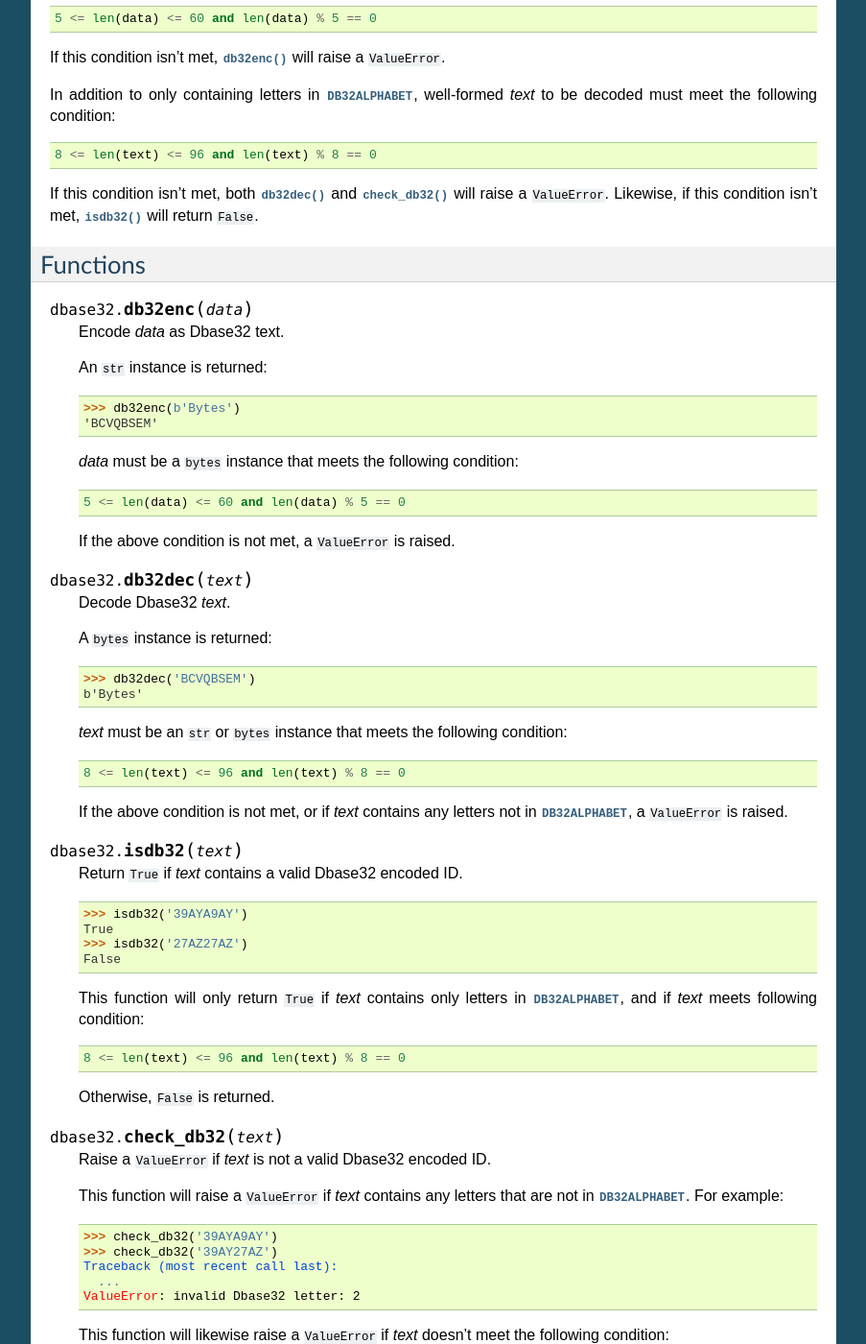
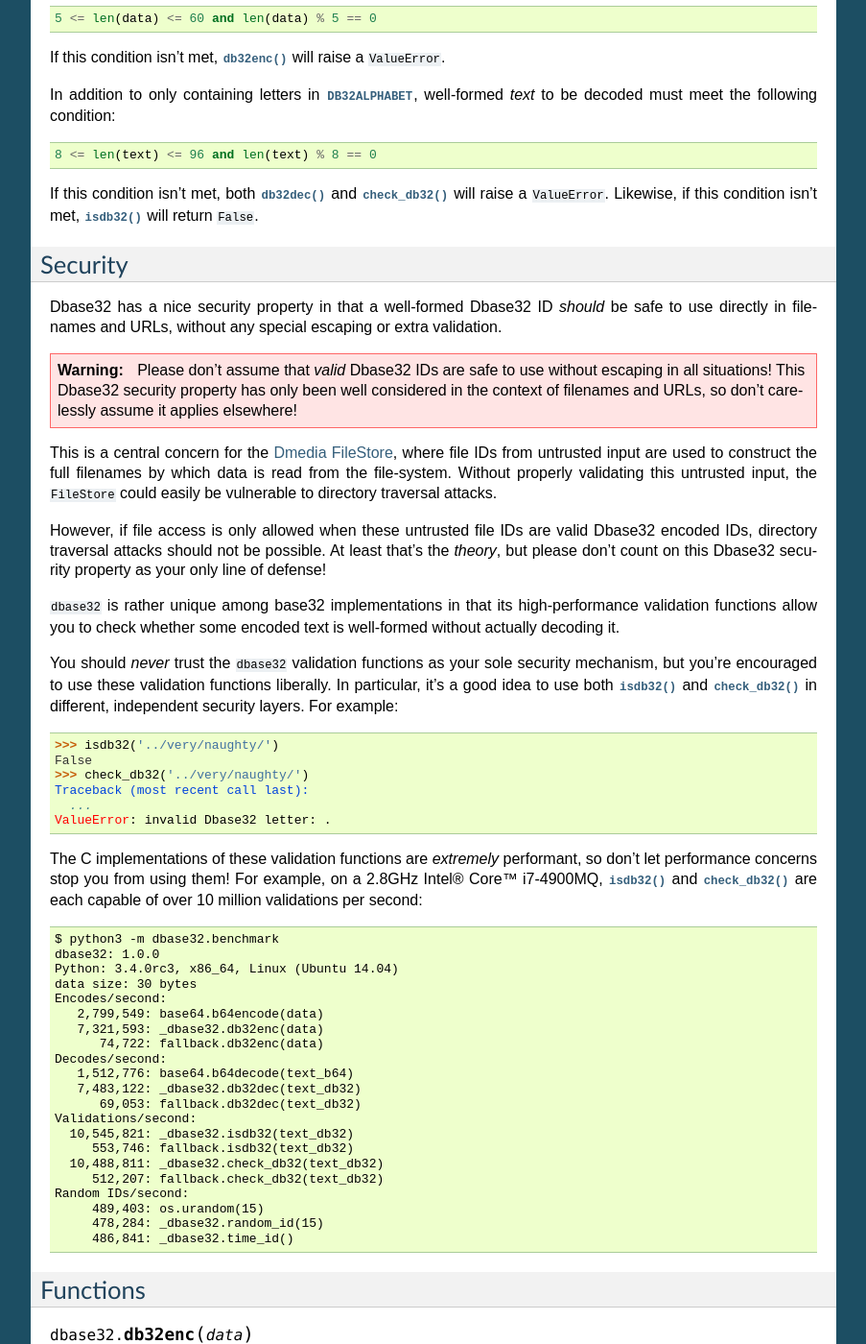
Before and after one commit to json420/dbase32, a Sphinx documentation site: the page built from doc/dbase32.rst, in a window 1280 px wide and 1400 px high, scrolled down 2391 px. Shown: the whole window at 96% size, without its empty margins (198-1101 px from the left). Built offline with Sphinx 7.4.7, drawn with Linux system fonts in a browser that asks for light colours.

Commit message:
doc: add more details on security properties of validations functions, and their performance

```diff
--- a/doc/dbase32.rst
+++ b/doc/dbase32.rst
@@ -158,6 +158,75 @@ In addition to only containing letters in :data:`DB32ALPHABET`, well-formed
 If this condition isn't met, both :func:`db32dec()` and :func:`check_db32()`
 will raise a ``ValueError``.  Likewise, if this condition isn't met,
 :func:`isdb32()` will return ``False``.
+
+
+
+Security
+--------
+
+Dbase32 has a nice security property in that a well-formed Dbase32 ID *should*
+be safe to use directly in filenames and URLs, without any special escaping or
+extra validation.
+
+.. warning::
+
+    Please don't assume that *valid* Dbase32 IDs are safe to use without
+    escaping in all situations!  This Dbase32 security property has only been
+    well considered in the context of filenames and URLs, so don't carelessly
+    assume it applies elsewhere!
+
+This is a central concern for the `Dmedia FileStore`_, where file IDs from
+untrusted input are used to construct the full filenames by which data is read
+from the file-system.  Without properly validating this untrusted input, the
+``FileStore`` could easily be vulnerable to directory traversal attacks.
+
+However, if file access is only allowed when these untrusted file IDs are valid
+Dbase32 encoded IDs, directory traversal attacks should not be possible.  At
+least that's the *theory*, but please don't count on this Dbase32 security
+property as your only line of defense!
+
+``dbase32`` is rather unique among base32 implementations in that its
+high-performance validation functions allow you to check whether some encoded
+text is well-formed without actually decoding it.
+
+You should *never* trust the ``dbase32`` validation functions as your sole
+security mechanism, but you're encouraged to use these validation functions
+liberally.  In particular, it's a good idea to use both :func:`isdb32()` and
+:func:`check_db32()` in different, independent security layers.  For example:
+
+>>> isdb32('../very/naughty/')
+False
+>>> check_db32('../very/naughty/')
+Traceback (most recent call last):
+  ...
+ValueError: invalid Dbase32 letter: .
+
+The C implementations of these validation functions are *extremely* performant,
+so don't let performance concerns stop you from using them!  For example, on a
+2.8GHz Intel® Core™ i7-4900MQ, :func:`isdb32()` and :func:`check_db32()` are
+each capable of over 10 million validations per second::
+
+    $ python3 -m dbase32.benchmark
+    dbase32: 1.0.0
+    Python: 3.4.0rc3, x86_64, Linux (Ubuntu 14.04)
+    data size: 30 bytes
+    Encodes/second:
+       2,799,549: base64.b64encode(data)
+       7,321,593: _dbase32.db32enc(data)
+          74,722: fallback.db32enc(data)
+    Decodes/second:
+       1,512,776: base64.b64decode(text_b64)
+       7,483,122: _dbase32.db32dec(text_db32)
+          69,053: fallback.db32dec(text_db32)
+    Validations/second:
+      10,545,821: _dbase32.isdb32(text_db32)
+         553,746: fallback.isdb32(text_db32)
+      10,488,811: _dbase32.check_db32(text_db32)
+         512,207: fallback.check_db32(text_db32)
+    Random IDs/second:
+         489,403: os.urandom(15)
+         478,284: _dbase32.random_id(15)
+         486,841: _dbase32.time_id()
 
 
 
@@ -328,3 +397,4 @@ A few handy constants:
 .. _`RFC-3548 Base32`: http://tools.ietf.org/html/rfc4648
 .. _`Novacut`: https://launchpad.net/novacut
 .. _`Dmedia`: https://launchpad.net/dmedia
+.. _`Dmedia FileStore`: https://launchpad.net/filestore
```
Also changed, not shown: doc/index.rst (+15 -1 lines).
